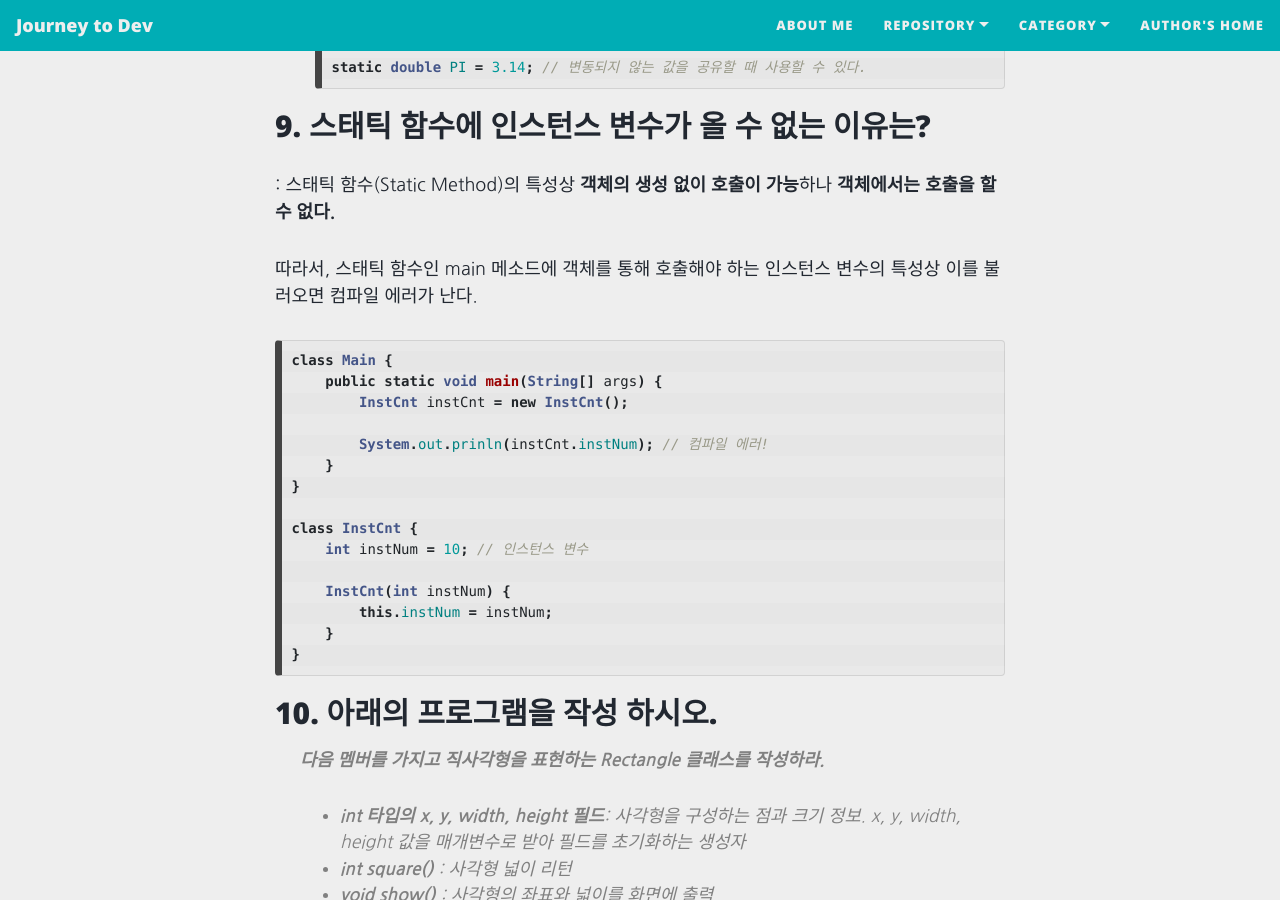
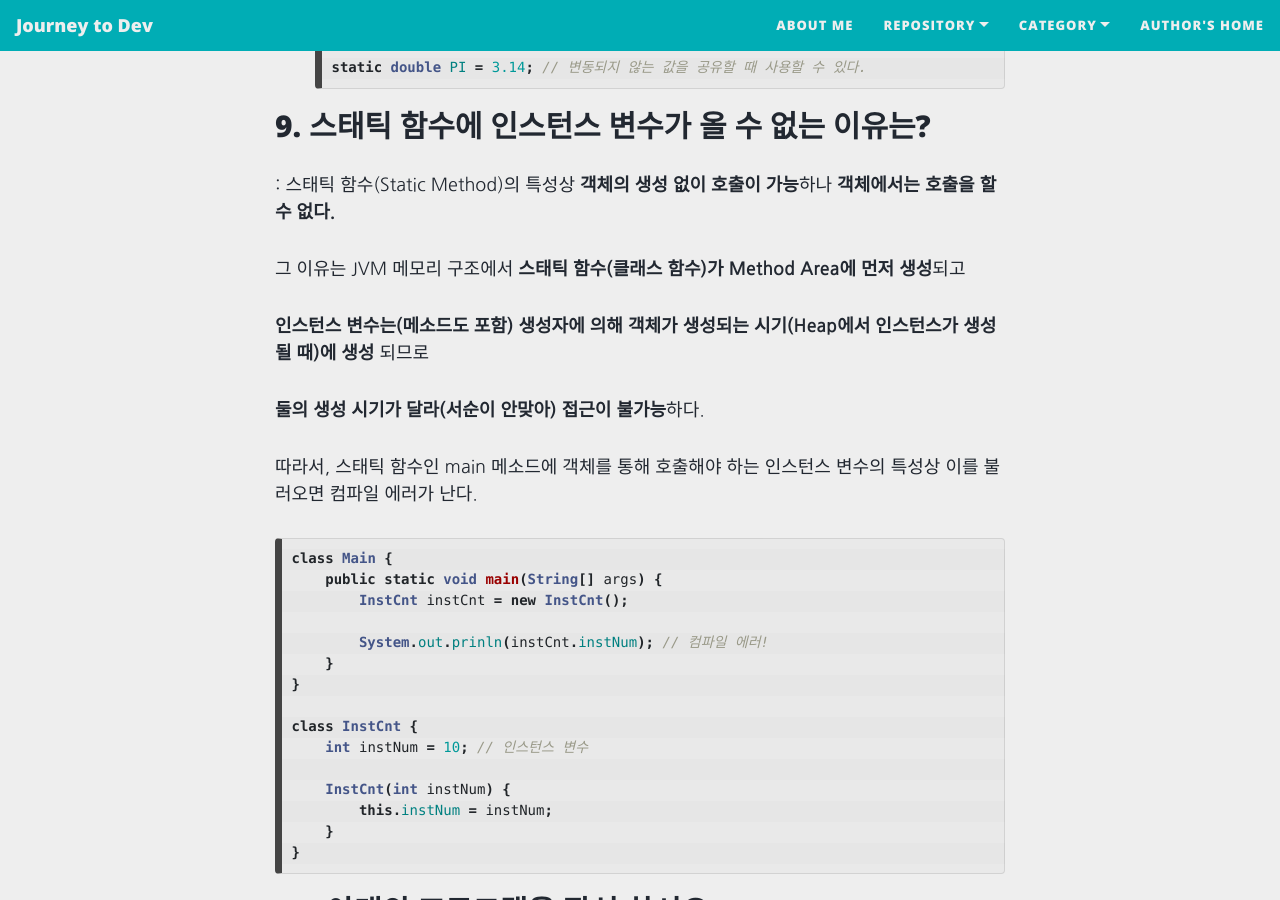
Before and after one commit to roqhdehd502/roqhdehd502.github.io, a Jekyll site: the page built from _posts/WebDev/2020-12-04-116.md, in a window 1280 px wide and 900 px high, scrolled down 6811 px. Built offline with Jekyll 4.4.1, drawn with Linux system fonts in a browser that asks for light colours; nearby versions of some CDN libraries.

Commit message:
Update 2020-12-04-116.md

````diff
--- a/_posts/WebDev/2020-12-04-116.md
+++ b/_posts/WebDev/2020-12-04-116.md
@@ -276,6 +276,12 @@ static int instNum = 100; // 클래스 변수 선언.
 
 : 스태틱 함수(Static Method)의 특성상 **객체의 생성 없이 호출이 가능**하나 **객체에서는 호출을 할 수 없다.**
 
+그 이유는 JVM 메모리 구조에서 **스태틱 함수(클래스 함수)가 Method Area에 먼저 생성**되고
+
+**인스턴스 변수는(메소드도 포함) 생성자에 의해 객체가 생성되는 시기(Heap에서 인스턴스가 생성될 때)에 생성** 되므로
+
+**둘의 생성 시기가 달라(서순이 안맞아) 접근이 불가능**하다.
+
 따라서, 스태틱 함수인 main 메소드에 객체를 통해 호출해야 하는 인스턴스 변수의 특성상 이를 불러오면 컴파일 에러가 난다.
 
 ```java
````
